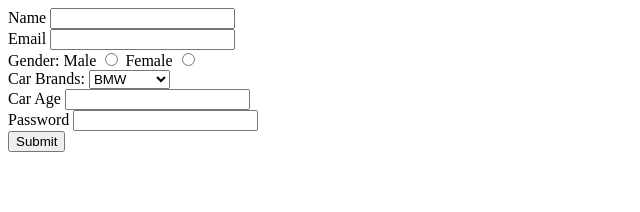
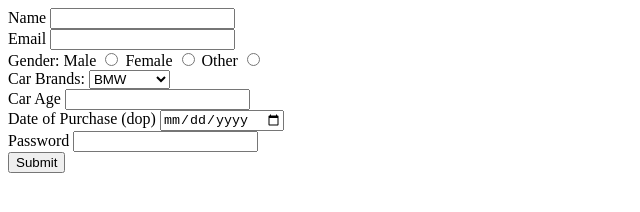
Before and after one commit to acciojob/car-insurance-form-Vineet829, a website: page main.html in a window 1280 px wide. Shown: the whole page, without its empty margins (0-640 px from the left). Drawn offline with Linux system fonts and the light colour scheme.

Commit message:
created a submission

```diff
--- a/main.html
+++ b/main.html
@@ -7,7 +7,7 @@
 </head>
 
 <body>
-	<form method="post">
+	<form method="POST">
     <div>
         <label for="name">Name</label>
         <input type="text" id="name" name="name" required>
@@ -22,29 +22,33 @@
         <input type="radio" id="gender_m" name="gender" value="male" required>
         <label for="gender_f">Female</label>
         <input type="radio" id="gender_f" name="gender" value="female" required>
+        <label for="gender_o">Other</label>
+        <input type="radio" id="gender_o" name="gender" value="other" required>
     </div>
+    <div>
         <label for="cars">Car Brands:</label>
         <select id="cars" name="cars">
             <option value="BMW">BMW</option>
             <option value="Audi">Audi</option>
             <option value="Mercedez">Mercedez</option>
         </select>
+    </div>
     <div>
         <label for="carage">Car Age</label>
         <input type="number" id="carage" name="carage" required>
+    </div>
+    <div>
+        <label for="dop">Date of Purchase (dop)</label>
+        <input type="date" id="dop" name="dop" required>
     </div>
     <div>
         <label for="password">Password</label>
         <input type="password" id="password" name="password" required>
     </div>
     <div>
-
-	<input type="button" value="Submit">
+        <button type="submit">Submit</button>
     </div>
 </form>
-
-
-
 
 	<!-- the entire body must be written by student -->
     <script type="text/javascript" src="./script.js">
```
Lines whose indentation alone changed are shown as unchanged.
